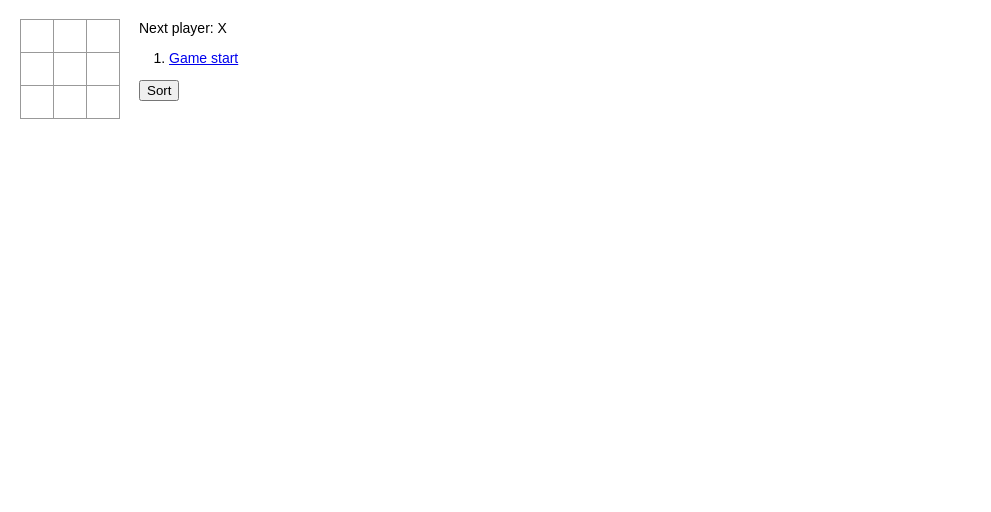
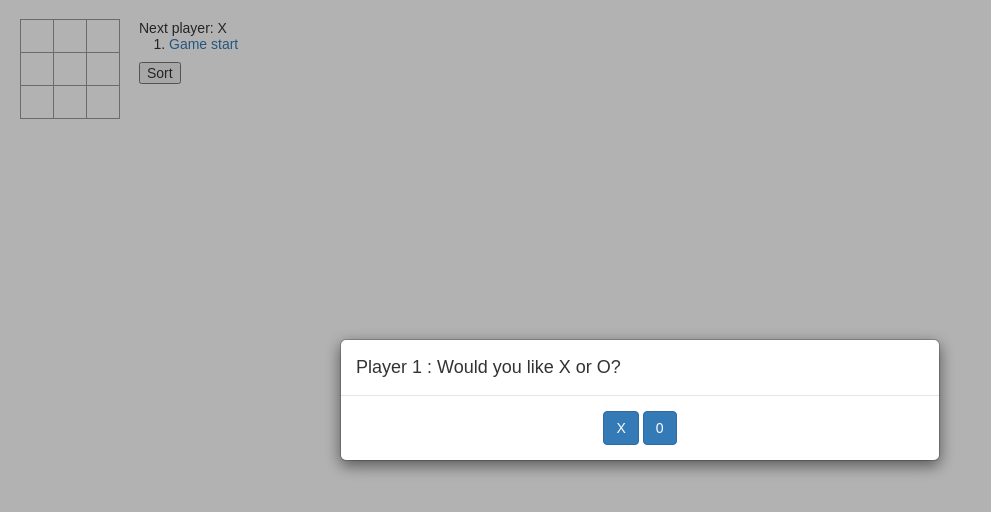
Before and after one commit to AlexWebArchitect/tic-tac-toe, a React (Create React App) app: page / in a window 1280 px wide. Shown: the top 512 px of the page, without its empty margins (0-991 px from the left). Built offline with nearby package versions, Linux system fonts and the light colour scheme.

Commit message:
add modal window

```diff
--- a/public/index.html
+++ b/public/index.html
@@ -11,6 +11,7 @@
     -->
   <link rel="manifest" href="%PUBLIC_URL%/manifest.json">
   <link rel="shortcut icon" href="%PUBLIC_URL%/favicon.ico">
+  <link rel="stylesheet" href="https://maxcdn.bootstrapcdn.com/bootstrap/latest/css/bootstrap.min.css">
   <!--
       Notice the use of %PUBLIC_URL% in the tags above.
       It will be replaced with the URL of the `public` folder during the build.
--- a/src/index.css
+++ b/src/index.css
@@ -67,3 +67,25 @@ ol, ul {
   text-align: center;
   width: 34px;
 }
+
+/*Modal css*/
+.overlay {
+  position: fixed;
+  top: 0;
+  left: 0;
+  right: 0;
+  bottom: 0;
+  width: 100%;
+  height: 100%;
+  background-color: rgba(0,0,0,.3);
+  display: flex;
+  justify-content: center;
+  align-items: center;
+}
+
+#Xor0 {
+  display: flex;
+  justify-content: center;
+  align-items: center;
+}
+/*End modal*/
--- a/src/index.tsx
+++ b/src/index.tsx
@@ -3,6 +3,44 @@ import * as ReactDOM from 'react-dom';
 import './index.css';
 
 // ========================================
+
+interface Xor0ModalProps {
+    visible: boolean;
+    onClick(x: boolean): void;
+}
+interface Xor0ModalState { }
+
+class Xor0Modal extends React.Component<Xor0ModalProps, Xor0ModalState> {
+    render() {
+        if (!this.props.visible) { return null; }
+        return (
+            <div className="overlay">
+                <div className={"modal-dialog"}
+                    role="document"
+                    onClick={e => e.stopPropagation()}>
+                    <div className="modal-content">
+                        <div className="modal-header">
+                            <h4 className="modal-title">Player 1 : Would you like X or O?</h4>
+                        </div>
+                        <div id="Xor0" className="modal-body">
+                            <button type="button"
+                                className="btn btn-primary"
+                                onClick={() => this.props.onClick(true)}>
+                                {"X"}
+                            </button>
+                            <span>&nbsp;</span>
+                            <button type="button"
+                                className="btn btn-primary"
+                                onClick={() => this.props.onClick(false)}>
+                                {"0"}
+                            </button>
+                        </div>
+                    </div>
+                </div>
+            </div>
+        );
+    }
+}
 
 interface SquareProps {
     sclass: string;
@@ -68,6 +106,7 @@ interface GameState {
     liClass: Array<string>;
     sorted: boolean;
     sclass: Array<string>;
+    Xor0Modal: boolean;
 }
 
 class Game extends React.Component<GameProps, GameState> {
@@ -82,7 +121,8 @@ class Game extends React.Component<GameProps, GameState> {
             changed: [0],
             liClass: [''],
             sorted: false,
-            sclass: Array(9).fill('square')
+            sclass: Array(9).fill('square'),
+            Xor0Modal: true
         };
     }
 
@@ -159,6 +199,10 @@ class Game extends React.Component<GameProps, GameState> {
         }
     }
 
+    Xor0(x: boolean) {
+        console.log(x);
+    }
+
     render() {
         const history = this.state.history;
         const current = history[this.state.stepNumber];
@@ -189,6 +233,7 @@ class Game extends React.Component<GameProps, GameState> {
         const sorted = this.sortMoves(moves);
         return (
             <div className="game">
+                <Xor0Modal visible={this.state.Xor0Modal} onClick={(x) => this.Xor0(x)} />
                 <div className="game-board">
                     <Board
                         sclass={sclass}
```
